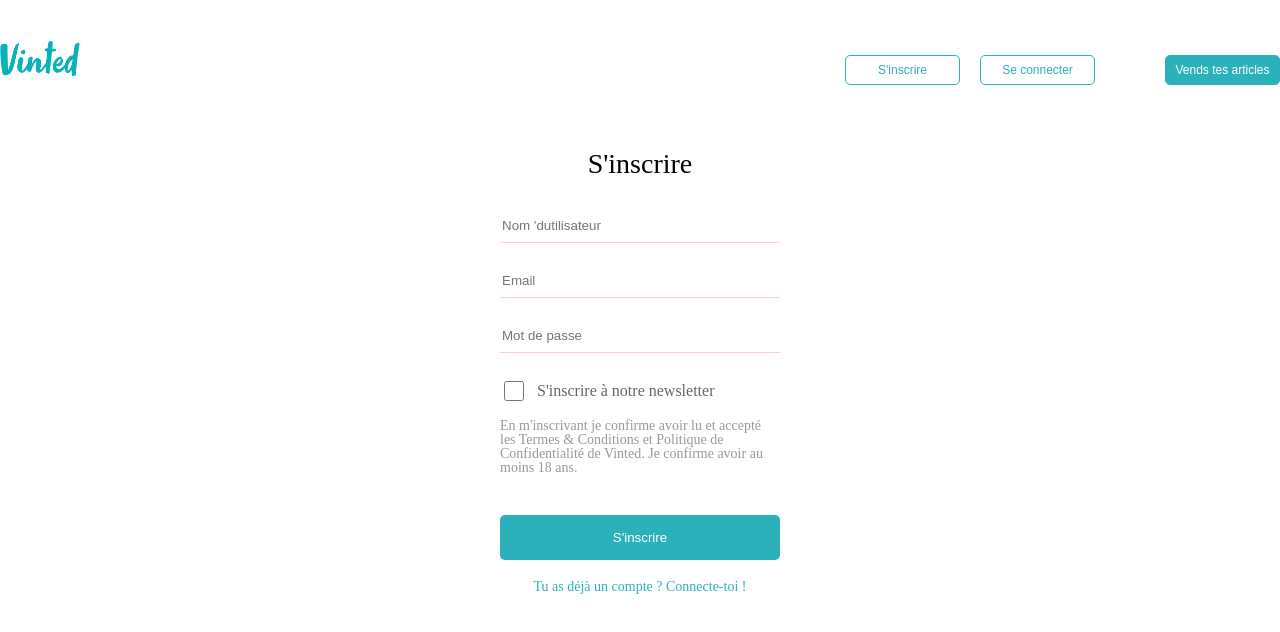
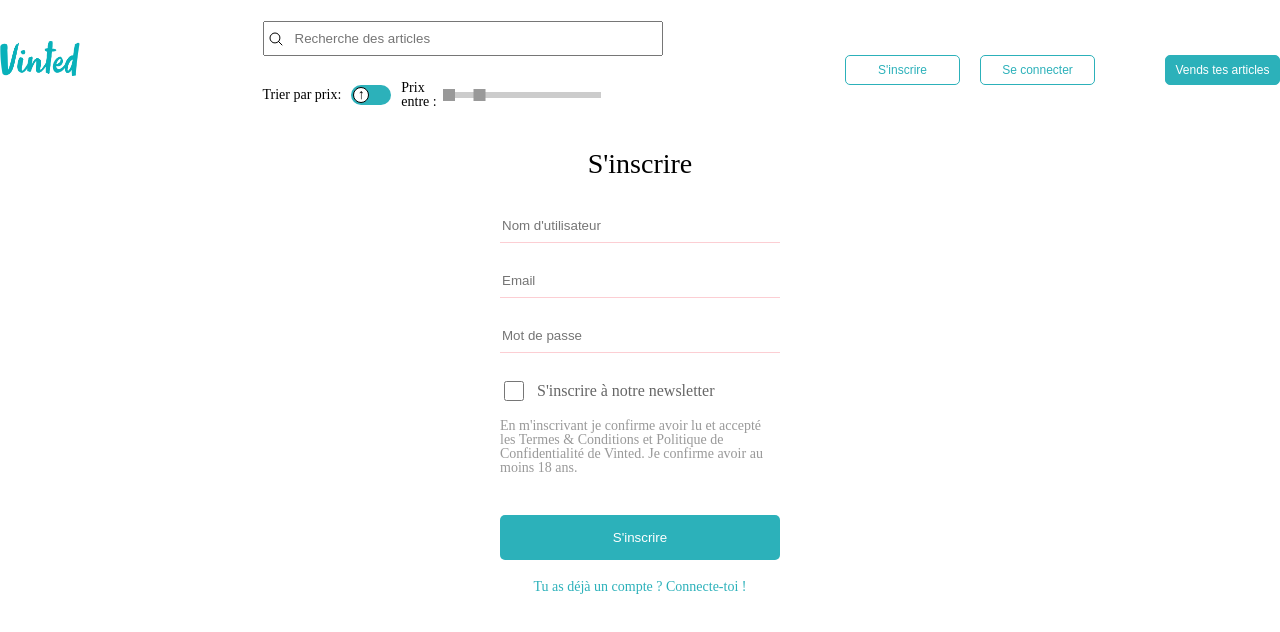
Before and after one commit to fjaquet/vinted-frontend, a React (Vite) app: page /signup in a window 1280 px wide. Shown: the top 632 px of the page. Built offline with nearby package versions, Linux system fonts and the light colour scheme; no server answers.

Commit message:
add filters

```diff
--- a/package.json
+++ b/package.json
@@ -14,6 +14,8 @@
     "js-cookie": "^3.0.5",
     "react": "^19.2.0",
     "react-dom": "^19.2.0",
+    "react-icons": "^5.6.0",
+    "react-range": "^1.10.0",
     "react-router-dom": "^7.13.1"
   },
   "devDependencies": {
--- a/src/App.css
+++ b/src/App.css
@@ -10,6 +10,70 @@
 .header__logo {
   width: 80px;
   height: 35px;
+}
+
+.header__filters-title {
+  position: relative;
+  margin-top: 10px;
+}
+
+.glass {
+  position: absolute;
+  left: 5px;
+  top: 10px;
+}
+
+#filterTitle {
+  width: 400px;
+  padding-left: 30px;
+  height: 35px;
+}
+
+.header__filters-price {
+  display: flex;
+  align-items: center;
+  font-size: 14px;
+  margin-top: 25px;
+}
+
+.header__filters-price-toggle {
+  position: relative;
+  cursor: pointer;
+}
+
+.header__filters-price-button {
+  width: 40px;
+  height: 20px;
+  margin: 0 10px;
+  background-color: var(--main-color);
+  border-radius: 15px;
+}
+
+.header__filters-price-icon--asc,
+.header__filters-price-icon--desc {
+  border: black solid 1px;
+  width: 16px;
+  height: 16px;
+  border-radius: 50px;
+  background-color: white;
+  position: absolute;
+  text-align: center;
+}
+
+.header__filters-price-icon--asc {
+  left: 12px;
+  top: 2px;
+}
+
+.header__filters-price-icon--desc {
+  top: 2px;
+  right: 12px;
+}
+
+.header__price-range {
+  display: flex;
+  width: 200px;
+  align-items: center;
 }
 
 .header__actions {
--- a/src/App.jsx
+++ b/src/App.jsx
@@ -1,4 +1,5 @@
 import { BrowserRouter as Router, Routes, Route } from "react-router-dom";
+import { useState } from "react";
 import HomePage from "./pages/Home";
 
 import "./App.css";
@@ -8,12 +9,32 @@
 import LoginPage from "./pages/Login";
 
 function App() {
+  const [filterTitle, setFilterTitle] = useState("");
+  const [ascPrice, setAscPrice] = useState(true);
+  const [prices, setPrices] = useState([0, 200]);
+
   return (
     <>
       <Router>
-        <Header />
+        <Header
+          filterTitle={filterTitle}
+          setFilterTitle={setFilterTitle}
+          ascPrice={ascPrice}
+          setAscPrice={setAscPrice}
+          prices={prices}
+          setPrices={setPrices}
+        />
         <Routes>
-          <Route path="/" element={<HomePage />} />
+          <Route
+            path="/"
+            element={
+              <HomePage
+                filterTitle={filterTitle}
+                ascPrice={ascPrice}
+                prices={prices}
+              />
+            }
+          />
           <Route path="/offer/:id" element={<OfferPage />} />
           <Route path="/signup" element={<SignupPage />} />
           <Route path="/login" element={<LoginPage />} />
--- a/src/components/Header.jsx
+++ b/src/components/Header.jsx
@@ -1,8 +1,17 @@
 import logo from "../assets/img/logo.png";
 import { Link, useNavigate } from "react-router-dom";
 import Cookies from "js-cookie";
+import { HiOutlineMagnifyingGlass } from "react-icons/hi2";
+import { Range } from "react-range";
 
-const Header = () => {
+const Header = ({
+  filterTitle,
+  setFilterTitle,
+  ascPrice,
+  setAscPrice,
+  prices,
+  setPrices,
+}) => {
   const navigate = useNavigate();
   const token = Cookies.get("token");
 
@@ -12,6 +21,76 @@
         <Link to="/">
           <img className="header__logo" src={logo} alt="logo vinted" />
         </Link>
+
+        <div className="header__filters">
+          <div className="header__filters-title">
+            <HiOutlineMagnifyingGlass className="glass" />
+            <input
+              type="text"
+              name="filterTitle"
+              id="filterTitle"
+              placeholder="Recherche des articles"
+              value={filterTitle}
+              onChange={(event) => setFilterTitle(event.target.value)}
+            />
+          </div>
+
+          <div className="header__filters-price">
+            <p>Trier par prix: </p>
+            <div
+              className="header__filters-price-toggle"
+              onClick={() => {
+                setAscPrice(!ascPrice);
+              }}
+            >
+              <div className="header__filters-price-button"></div>
+
+              {ascPrice ? (
+                <span className="header__filters-price-icon--asc">↑</span>
+              ) : (
+                <span className="header__filters-price-icon--desc">↓</span>
+              )}
+            </div>
+
+            <div className="header__price-range">
+              <p>Prix entre :</p>
+
+              <Range
+                label="Select your value"
+                step={0.1}
+                min={0}
+                max={1000}
+                values={prices}
+                onChange={(prices) => setPrices(prices)}
+                renderTrack={({ props, children }) => (
+                  <div
+                    {...props}
+                    style={{
+                      ...props.style,
+                      height: "6px",
+                      width: "100%",
+                      backgroundColor: "#ccc",
+                    }}
+                  >
+                    {children}
+                  </div>
+                )}
+                renderThumb={({ props }) => (
+                  <div
+                    {...props}
+                    key={props.key}
+                    style={{
+                      ...props.style,
+                      height: "12px",
+                      width: "12px",
+                      backgroundColor: "#999",
+                    }}
+                  />
+                )}
+              />
+            </div>
+          </div>
+        </div>
 
         <div className="header__actions">
           {token ? (
--- a/src/pages/Home.jsx
+++ b/src/pages/Home.jsx
@@ -3,29 +3,54 @@
 import Offer from "../components/Offer";
 import "../assets/css/Home.css";
 
-const HomePage = () => {
+const HomePage = ({ filterTitle, ascPrice, prices }) => {
   const [offers, setOffers] = useState([]);
+  const [isLoading, setIsloading] = useState(true);
+
   const VITE_API_fqdn = import.meta.env.VITE_API_fqdn;
 
   useEffect(() => {
     const fetchData = async () => {
       try {
+        let queryUrl = "";
+        let sort = "";
+        if (ascPrice) {
+          sort = "price-asc";
+        } else {
+          sort = "price-desc";
+        }
+
+        const minPrice = prices[0];
+        const maxPrice = prices[1];
+
+        if (filterTitle) {
+          queryUrl = `https://${VITE_API_fqdn}/offers?sort=${sort}&title=${filterTitle}&priceMin=${minPrice}&priceMax=${maxPrice}`;
+        } else {
+          queryUrl = `https://${VITE_API_fqdn}/offers?sort=${sort}&priceMin=${minPrice}&priceMax=${maxPrice}`;
+        }
         const response = await axios({
           method: "get",
-          url: `https://${VITE_API_fqdn}/offers`,
+          url: queryUrl,
         });
 
         const newOffers = response.data.offers;
 
         setOffers(newOffers);
+        setIsloading(false);
       } catch (error) {
         console.log(error.message);
       }
     };
     fetchData();
-  }, []);
+  }, [filterTitle, ascPrice, prices]);
 
   return (
+    <>
+      {isLoading ? (
+        <main>
+          <p>Is loading...</p>
+        </main>
+      ) : (
         <main>
           <section className="home__hero">
             <div className="home__hero-content">
@@ -42,6 +67,8 @@
             ))}
           </section>
         </main>
+      )}
+    </>
   );
 };
 
--- a/src/pages/Offer.jsx
+++ b/src/pages/Offer.jsx
@@ -30,7 +30,7 @@
       }
     };
     fetchData();
-  }, []);
+  }, [VITE_API_fqdn, id]);
 
   return (
     <>
--- a/src/pages/Signup.jsx
+++ b/src/pages/Signup.jsx
@@ -15,7 +15,7 @@
   const navigate = useNavigate();
 
   const handleChange = (setValue) => {
-    return async (event) => {
+    return (event) => {
       setValue(event.target.value);
     };
   };
@@ -36,7 +36,11 @@
       Cookies.set("token", response.data.token, { expires: 7 });
       navigate("/");
     } catch (error) {
-      console.log(error);
+      if (error.response) {
+        alert(error.response.data.message);
+      } else {
+        console.log(error);
+      }
     }
   };
 
@@ -50,7 +54,7 @@
             type="text"
             username="username"
             id="username"
-            placeholder="Nom 'dutilisateur"
+            placeholder="Nom d'utilisateur"
             value={username}
             onChange={handleChange(setUsername)}
           />
```
Also changed, not shown: 1 other file (tests, documents, lock files or other folders). Lines whose indentation alone changed are shown as unchanged.
